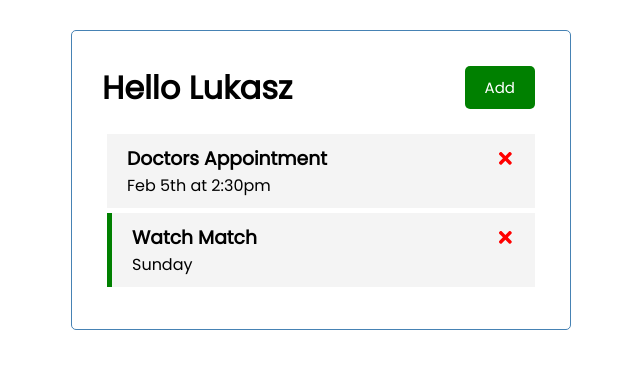
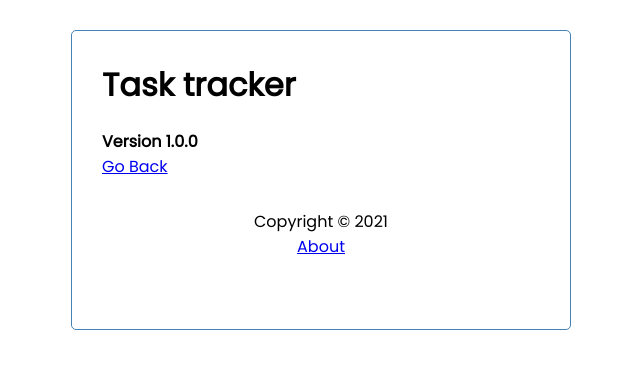
Before and after one commit to lukasz-klekner/task_tracker_react, a React (Create React App) app: page /about in a window 1280 px wide. Shown: the top 368 px of the page, without its empty margins (319-959 px from the left). Built offline with nearby package versions, Linux system fonts and the light colour scheme; data requests are answered from the project's data file.

Commit message:
implements About and Footer components and Routing

```diff
--- a/package.json
+++ b/package.json
@@ -10,6 +10,7 @@
     "react": "^17.0.2",
     "react-dom": "^17.0.2",
     "react-icons": "^4.3.1",
+    "react-router-dom": "^5.3.0",
     "react-scripts": "4.0.3",
     "web-vitals": "^1.0.1"
   },
--- a/src/App.js
+++ b/src/App.js
@@ -1,6 +1,9 @@
 import { useState, useEffect } from 'react'
+import { BrowserRouter as Router, Route } from 'react-router-dom'
+import About from './components/About'
 
 import AddTask from './components/AddTask'
+import Footer from './components/Footer'
 import Header from './components/Header'
 import Tasks from './components/Tasks'
 
@@ -61,18 +64,35 @@
     setTasks(data)
   }, [])
   return (
+    <Router>
       <div className='container'>
         <Header
+          title='Task tracker'
           onAdd={() => setShowAddTask(!showAddTask)}
           showAdd={showAddTask}
         />
+        <Route
+          path='/'
+          exact
+          render={(props) => (
+            <>
               {showAddTask && <AddTask onAdd={addTask} />}
               {tasks.length > 0 ? (
-        <Tasks tasks={tasks} onDelete={deleteTask} onToggle={toggleRemainder} />
+                <Tasks
+                  tasks={tasks}
+                  onDelete={deleteTask}
+                  onToggle={toggleRemainder}
+                />
               ) : (
                 'No tasks to do! ^^'
               )}
+            </>
+          )}
+        />
+        <Route path='/about' component={About} />
+        <Footer />
       </div>
+    </Router>
   )
 }
 
--- /dev/null
+++ b/src/components/About.js
@@ -0,0 +1,12 @@
+import { Link } from 'react-router-dom'
+
+const About = () => {
+  return (
+    <div>
+      <h4>Version 1.0.0</h4>
+      <Link to='/'>Go Back</Link>
+    </div>
+  )
+}
+
+export default About
--- /dev/null
+++ b/src/components/Footer.js
@@ -0,0 +1,10 @@
+import { Link } from 'react-router-dom'
+
+const Footer = () => (
+  <footer>
+    <p>Copyright &copy; 2021</p>
+    <Link to='/about'>About</Link>
+  </footer>
+)
+
+export default Footer
--- a/src/components/Header.js
+++ b/src/components/Header.js
@@ -1,15 +1,20 @@
 import PropTypes from 'prop-types'
+import { useLocation } from 'react-router'
+
 import Button from './Button'
 
 const Header = ({ title, onAdd, showAdd }) => {
+  const { pathname } = useLocation()
   return (
     <header className='header'>
       <h1>{title}</h1>
-      <Button
-        text={showAdd ? 'Close' : 'Add'}
-        color={showAdd ? 'red' : 'green'}
-        onClick={onAdd}
-      />
+      {pathname === '/' && (
+        <Button
+          text={showAdd ? 'Close' : 'Add'}
+          color={showAdd ? 'red' : 'green'}
+          onClick={onAdd}
+        />
+      )}
     </header>
   )
 }
```
Also changed, not shown: 1 other file (tests, documents, lock files or other folders). Lines whose indentation alone changed are shown as unchanged.
